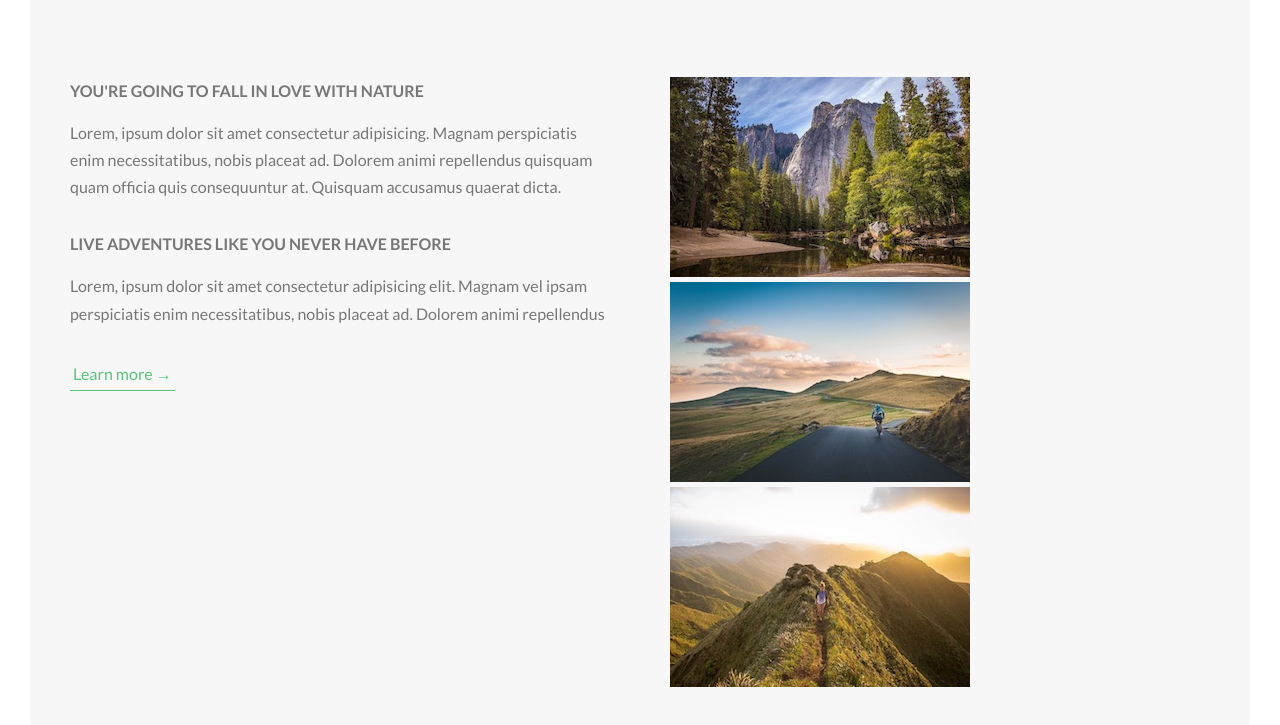
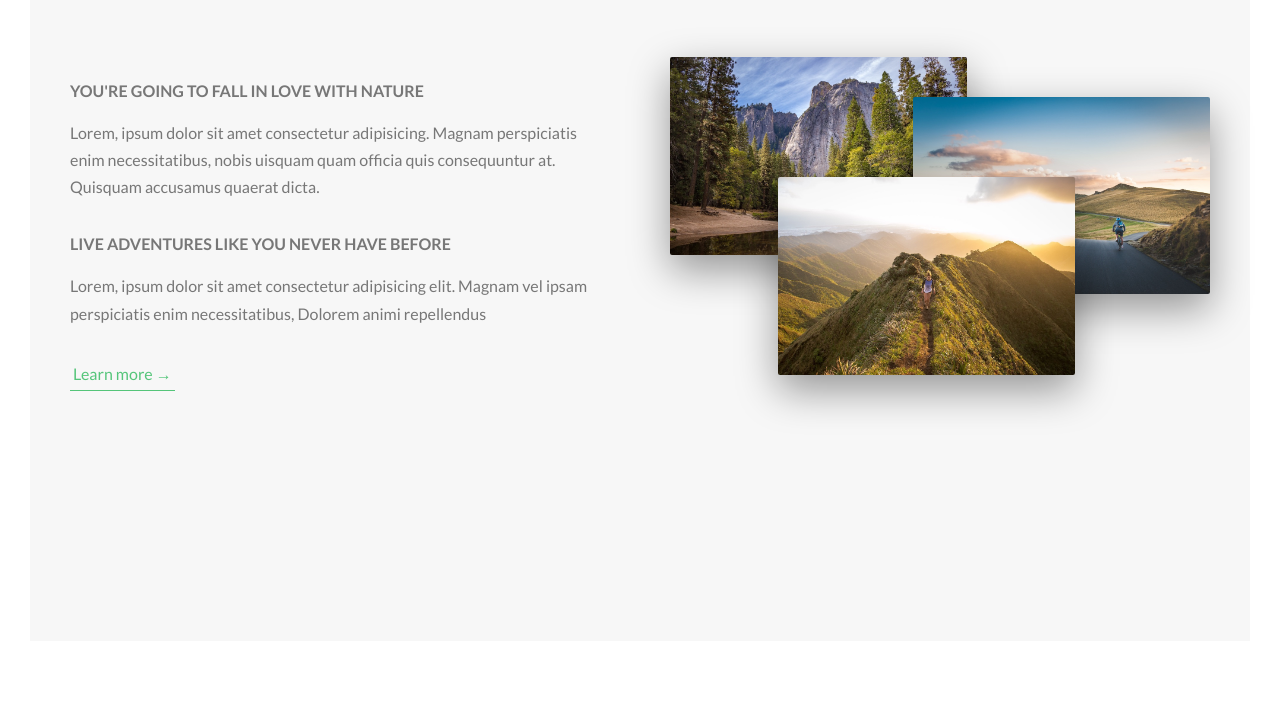
Before and after one commit to Abdulaziz1601/learningCSS, a website: page starter/index.html in a window 1280 px wide. Shown: the part 943-1668 px from the top of the page. After the commit the page ends 1614 px from the top, so only its background shows below. Drawn offline with Linux system fonts and the light colour scheme.

Commit message:
Composition section done

```diff
--- a/starter/index.html
+++ b/starter/index.html
@@ -42,23 +42,23 @@
                     <h3 class="heading-tertiary u-margin-bottom-small">You're going to fall in love with nature</h3>
                     <p class="paragraph">
                         Lorem, ipsum dolor sit amet consectetur adipisicing. Magnam perspiciatis enim necessitatibus,
-                        nobis placeat ad. Dolorem animi repellendus quisquam quam officia quis consequuntur at. Quisquam
+                        nobis uisquam quam officia quis consequuntur at. Quisquam
                         accusamus quaerat dicta.
                     </p>
 
                     <h3 class="heading-tertiary u-margin-bottom-small">Live adventures like you never have before</h3>
                     <p class="paragraph">
                         Lorem, ipsum dolor sit amet consectetur adipisicing elit. Magnam vel ipsam perspiciatis enim
-                        necessitatibus, nobis placeat ad. Dolorem animi repellendus
+                        necessitatibus,  Dolorem animi repellendus
                     </p>
 
                     <a href="#" class="btn-text">Learn more &rarr;</a>
                 </div>
                 <div class="col-1-of-2">
                     <div class="composition">
-                        <img src="img/nat-1.jpg" alt="Photo 1" class="composition__photo composition__photo--p1">
-                        <img src="img/nat-2.jpg" alt="Photo 2" class="composition__photo composition__photo--p2">
-                        <img src="img/nat-3.jpg" alt="Photo 3"  class="composition__photo composition__photo--p3">
+                        <img src="img/nat-1-large.jpg" alt="Photo 1" class="composition__photo composition__photo--p1">
+                        <img src="img/nat-2-large.jpg" alt="Photo 2" class="composition__photo composition__photo--p2">
+                        <img src="img/nat-3-large.jpg" alt="Photo 3"  class="composition__photo composition__photo--p3">
                     </div>
                 </div>
             </div>
--- /dev/null
+++ b/starter/sass/components/_composition.scss
@@ -0,0 +1,33 @@
+.composition {
+    position: relative;
+    &__photo {
+        width: 55%;
+        position: absolute;
+        border-radius: 2px;
+        box-shadow: 0 1.5rem 4rem rgba($color-black, .4);
+        transition: all .2s;
+        outline-offset: 2rem;
+        &--p1 {
+            left: 0;
+            top: -2rem;
+        }
+        &--p2 {
+            right: 0;
+            top: 2rem;
+        }
+        &--p3 {
+            top: 10rem;
+            left: 20%;
+        }
+        &:hover {
+            transform: scale(1.05) translateY(-.5rem);
+            box-shadow: 0 2.5rem 4rem rgba($color-black, .5);
+            z-index: 20;
+            outline: 1.5rem solid $color-primary;
+        }
+    }
+    &:hover &__photo:not(:hover) {transform: scale(.95);}
+    //.composition:hover .composition__photo:not(:hover) {transform: scale(.95);}
+    //select comp and select photo that is not hovered
+
+}
--- a/starter/sass/main.scss
+++ b/starter/sass/main.scss
@@ -8,6 +8,8 @@
 @import "base/utilities";
 
 @import "components/button";
+@import "components/composition";
+
 
 @import "layout/grid";
 @import "layout/header";
```
Also changed, not shown: starter/css/style.css.
